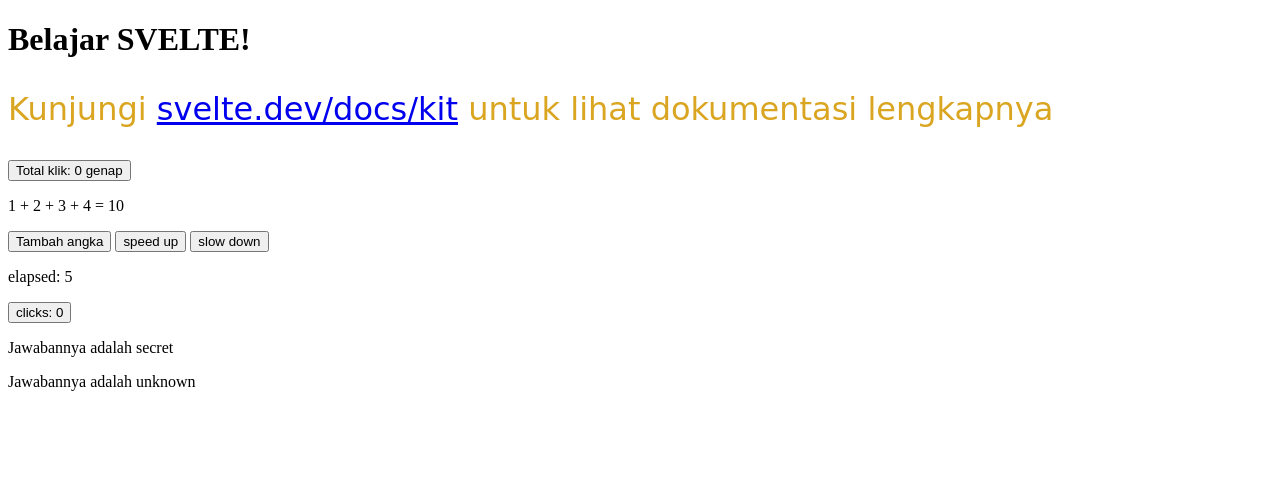
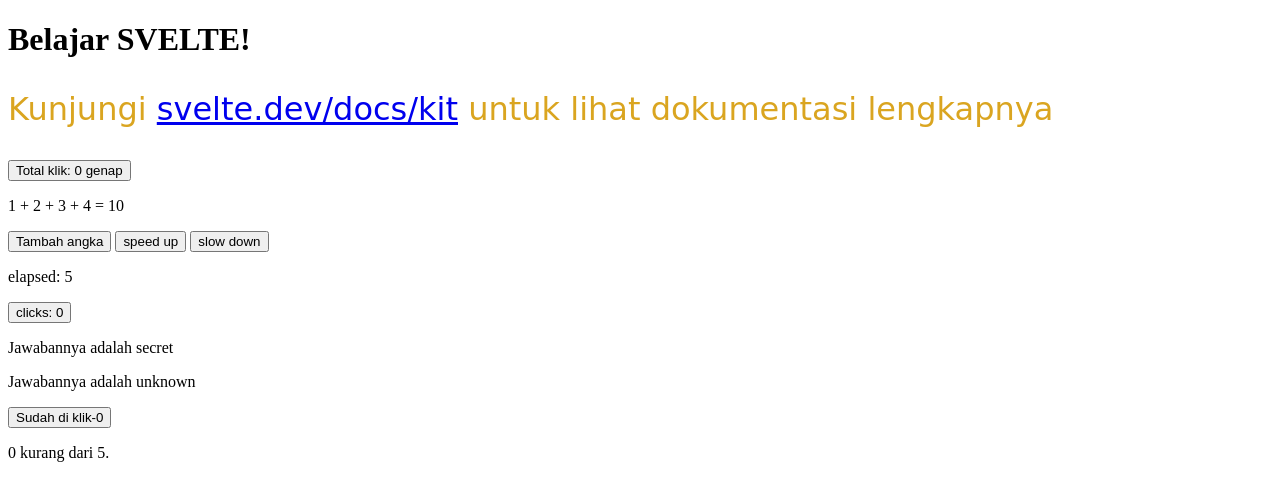
Before and after one commit to Zulhaditya/svelte-learn, a SvelteKit app: page / in a window 1280 px wide. Shown: the top 500 px of the page. Built offline with nearby package versions, Linux system fonts and the light colour scheme.

Commit message:
UPDATE : if-else statement

```diff
--- a/src/routes/+page.svelte
+++ b/src/routes/+page.svelte
@@ -3,6 +3,7 @@
   import Counter from "./Counter.svelte";
   import DeepState from "./DeepState.svelte";
   import Effects from "./Effects.svelte";
+  import IfStatement from "./IfStatement.svelte";
   import Nested from "./Nested.svelte";
   import State from "./State.svelte";
 
@@ -26,6 +27,7 @@
 <Counter />
 <Nested jawaban={"secret"} />
 <Nested />
+<IfStatement />
 
 <!-- style tag digunakan untuk styling dengan css atau tailwind -->
 <style>
--- /dev/null
+++ b/src/routes/IfStatement.svelte
@@ -0,0 +1,19 @@
+<script lang="ts">
+  let hitung = $state(0);
+
+  function penjumlahan() {
+    hitung += 1;
+  }
+</script>
+
+<button onclick={penjumlahan}>
+  Sudah di klik-{hitung}
+</button>
+
+{#if hitung > 10}
+  <p>{hitung} lebih besar dari 10.</p>
+{:else if hitung < 5}
+  <p>{hitung} kurang dari 5.</p>
+{:else}
+  <p>{hitung} diantara 5 dan 10.</p>
+{/if}
```
